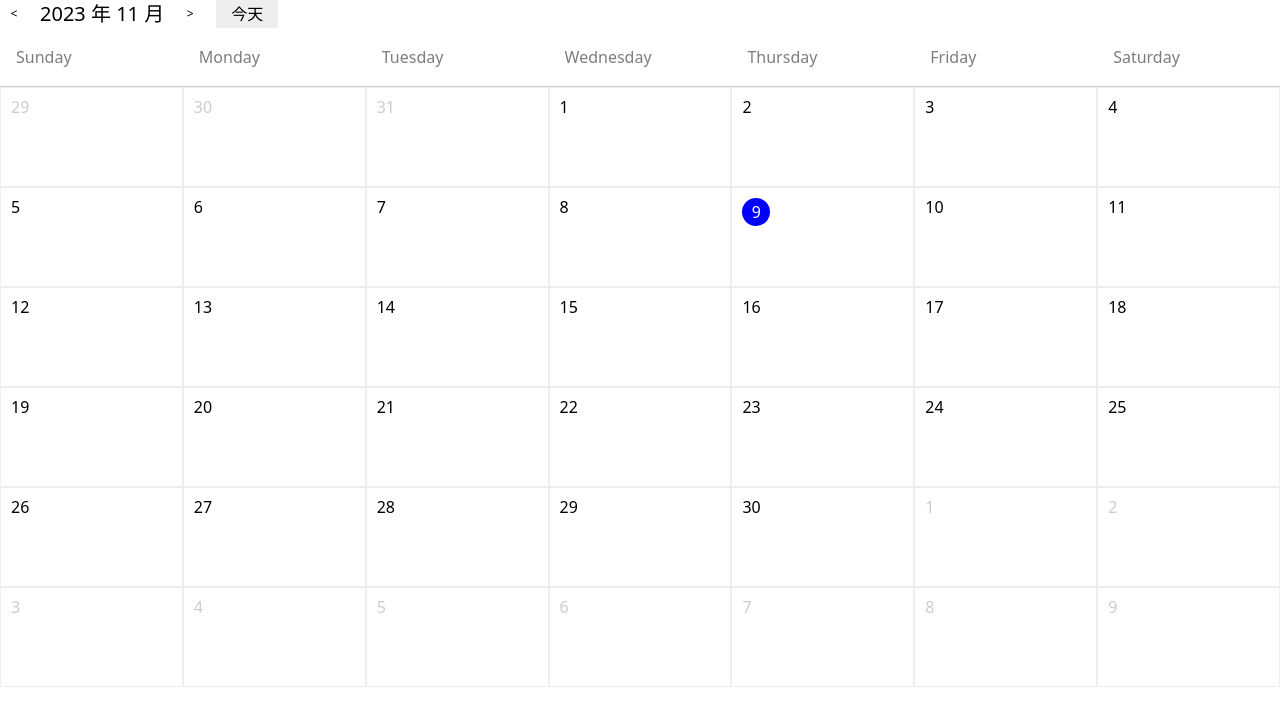
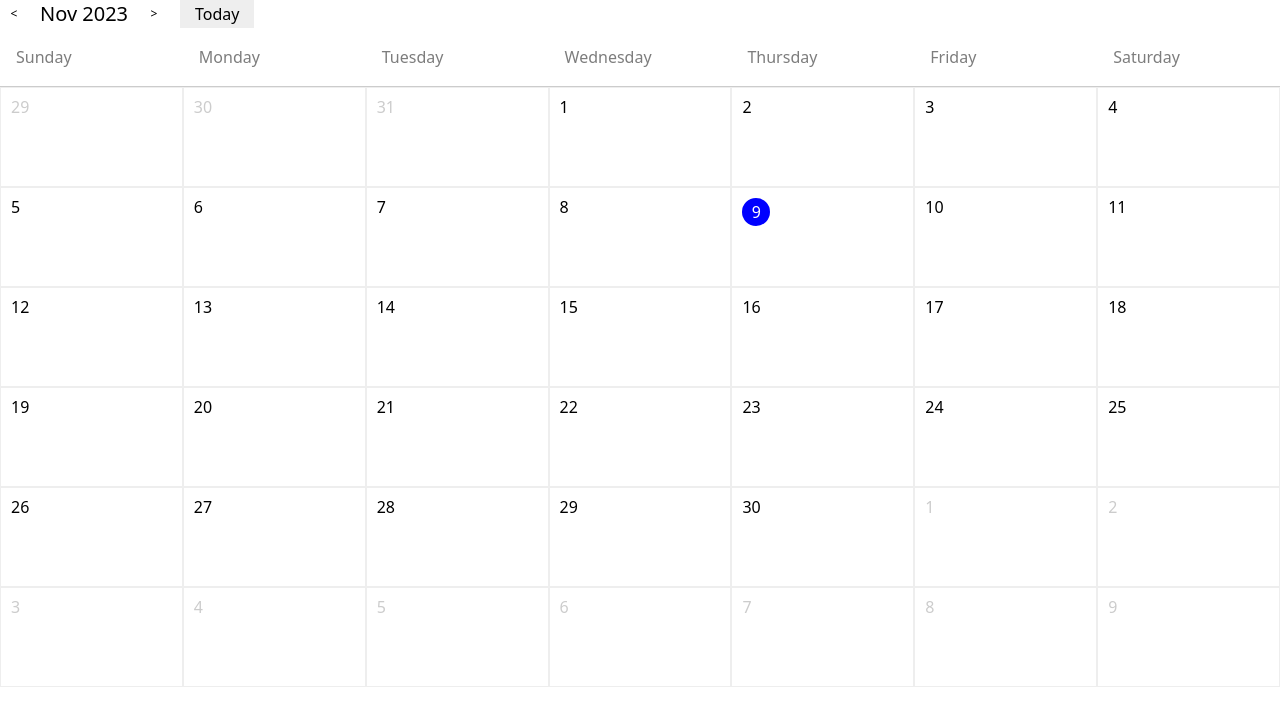
Before and after one commit to 518luck/react-calendar-component, a React (Vite) app: page / in a window 1280 px wide. Shown: the top 726 px of the page. Built offline with nearby package versions, Linux system fonts and the light colour scheme.

Commit message:
基础逻辑搭建完成

```diff
--- a/src/components/Calendar/Header.tsx
+++ b/src/components/Calendar/Header.tsx
@@ -1,5 +1,8 @@
+import { useContext } from 'react'
 import { Dayjs } from 'dayjs'
 
+import allLocales from './locale'
+import LocaleContext from './locale/LocaleContext'
 import styles from './index.module.scss'
 
 interface HeaderProps {
@@ -11,6 +14,9 @@ interface HeaderProps {
 const Header = (props: HeaderProps) => {
   const { curMonth, prevMonthHandler, nextMonthHandler, todayHandler } = props
 
+  const localeContext = useContext(LocaleContext)
+  const CalendarLocale = allLocales[localeContext.locale]
+
   return (
     <div className={styles.calendar_header}>
       <div className={styles.calendar_header_left}>
@@ -18,13 +24,13 @@ const Header = (props: HeaderProps) => {
           &lt;
         </div>
         <div className={styles.calendar_header_value}>
-          {curMonth.format('YYYY 年 MM 月')}
+          {curMonth.format(CalendarLocale.formatMonth)}
         </div>
         <div className={styles.calendar_header_icon} onClick={nextMonthHandler}>
           &gt;
         </div>
         <button className={styles.calendar_header_btn} onClick={todayHandler}>
-          今天
+          {CalendarLocale.today}
         </button>
       </div>
     </div>
--- a/src/components/Calendar/MonthCalendar.tsx
+++ b/src/components/Calendar/MonthCalendar.tsx
@@ -35,13 +35,26 @@ const getAllDays = (date: Dayjs) => {
   return daysInfo
 }
 
-const renderDays = (
-  days: Array<{ date: Dayjs; currentMonth: boolean }>,
-  dateRender: MonthCalendarProps['dateRender'],
-  dateInnerContent: MonthCalendarProps['dateInnerContent'],
-  value: Dayjs,
-  selectHandler: MonthCalendarProps['selectHandler']
-) => {
+const MonthCalendar = (props: MonthCalendarProps) => {
+  const localeContext = useContext(LocaleContext)
+
+  const { value, dateRender, dateInnerContent, selectHandler, curMonth } = props
+
+  const CalendarLocale = allLocales[localeContext.locale]
+
+  const weekList = [
+    'sunday',
+    'monday',
+    'tuesday',
+    'wednesday',
+    'thursday',
+    'friday',
+    'saturday',
+  ]
+
+  const allDays = getAllDays(curMonth)
+
+  const renderDays = (days: Array<{ date: Dayjs; currentMonth: boolean }>) => {
     const rows = []
     for (let i = 0; i < 6; i++) {
       const row = []
@@ -63,7 +76,8 @@ const renderDays = (
                 <div
                   className={cs(
                     styles.calendarMonthBodyCellDateValue,
-                  value.format('YYYY-MM-DD') === item.date.format('YYYY-MM-DD')
+                    value?.format('YYYY-MM-DD') ===
+                      item.date.format('YYYY-MM-DD')
                       ? styles.calendarMonthBodyCellDateSelected
                       : ''
                   )}>
@@ -85,24 +99,6 @@ const renderDays = (
       </div>
     ))
   }
-const MonthCalendar = (props: MonthCalendarProps) => {
-  const localeContext = useContext(LocaleContext)
-
-  const { value, dateRender, dateInnerContent, selectHandler, curMonth } = props
-
-  const CalendarLocale = allLocales[localeContext.locale]
-
-  const weekList = [
-    'sunday',
-    'monday',
-    'tuesday',
-    'wednesday',
-    'thursday',
-    'friday',
-    'saturday',
-  ]
-
-  const allDays = getAllDays(curMonth)
 
   return (
     <div className={styles.calendarMonth}>
@@ -113,15 +109,7 @@ const MonthCalendar = (props: MonthCalendarProps) => {
           </div>
         ))}
       </div>
-      <div className={styles.calendarMonthBody}>
-        {renderDays(
-          allDays,
-          dateRender,
-          dateInnerContent,
-          value,
-          selectHandler
-        )}
-      </div>
+      <div className={styles.calendarMonthBody}>{renderDays(allDays)}</div>
     </div>
   )
 }
--- a/src/components/Calendar/index.tsx
+++ b/src/components/Calendar/index.tsx
@@ -1,5 +1,6 @@
 import { useState, type CSSProperties, type ReactNode } from 'react'
 import type { Dayjs } from 'dayjs'
+import { useControllableValue } from 'ahooks'
 import cs from 'classnames'
 
 import LocaleContext from './locale/LocaleContext'
@@ -13,6 +14,7 @@ export interface CalendarProps {
 }
 export interface CalendarProps {
   value: Dayjs
+  defaultValue?: Dayjs
   // style 和 className 用于修改 Calendar 组件外层容器的样式。
   style?: CSSProperties
   className?: string | string[]
@@ -26,16 +28,21 @@ export interface CalendarProps {
 }
 
 const Calendar = (props: CalendarProps) => {
-  const { style, className, locale, onChange, value } = props
-  const [curValue, setCurValue] = useState<Dayjs>(value)
+  const { style, className, locale, value, onChange } = props
+  const [curValue, setCurValue] = useControllableValue<Dayjs>(props, {
+    defaultValue: dayjs(),
+  })
   const [curMonth, setCurMonth] = useState<Dayjs>(value)
 
   const classNames = cs(styles.calendar, className)
 
-  const selectHandler = (date: Dayjs) => {
+  const changeDate = (date: Dayjs) => {
     setCurValue(date)
     setCurMonth(date)
     onChange?.(date)
+  }
+  const selectHandler = (date: Dayjs) => {
+    changeDate(date)
   }
 
   const prevMonthHandler = () => {
@@ -46,9 +53,7 @@ const Calendar = (props: CalendarProps) => {
   }
   const todayHandler = () => {
     const date = dayjs(Date.now())
-    setCurValue(date)
-    setCurMonth(date)
-    onChange?.(date)
+    changeDate(date)
   }
 
   return (
```
Lines whose indentation alone changed are shown as unchanged.
